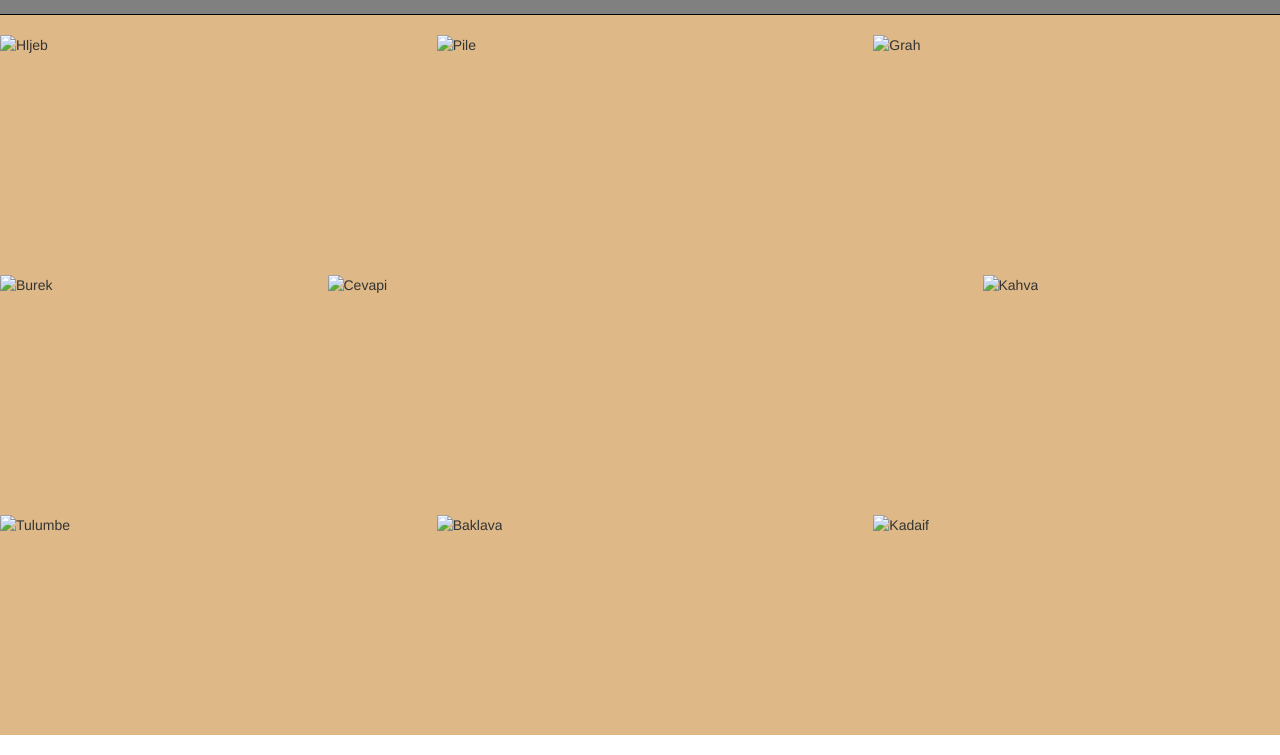
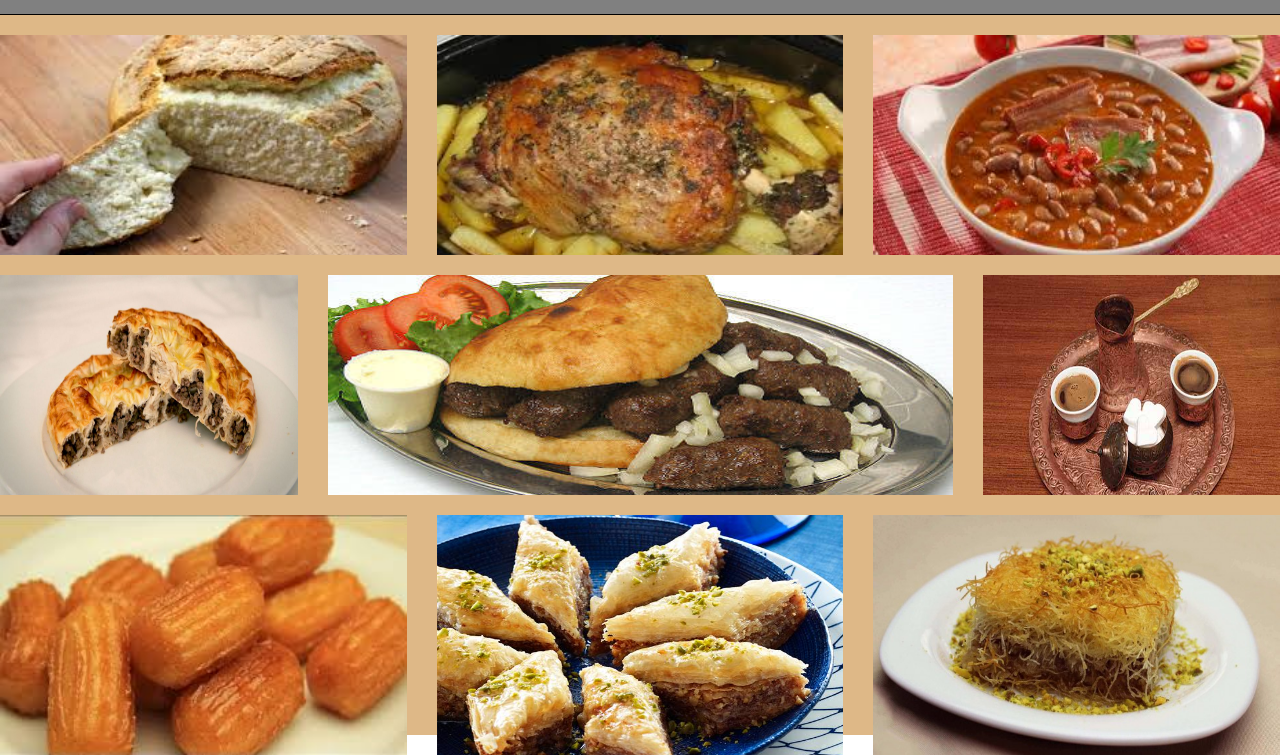
Before and after one commit to Dzenyy/Projects, a plain HTML site: page gallery.html in a window 1280 px wide. Shown: the part 45-800 px from the top of the page. Drawn offline with nearby package versions, Linux system fonts and the light colour scheme.

Commit message:
modified gallery

```diff
--- a/gallery.html
+++ b/gallery.html
@@ -23,37 +23,37 @@
 
     <div class="row">
 	    <div class="mainOne col-sm-4 col-xs-4">
-	       <img class="image" src=".\images\img1.jpg" alt="Hljeb">
+	       <img class="image" src=".\photos\img1.jpg" alt="Hljeb">
 	    </div>
 	    <div class="mainOne col-sm-4 col-xs-4">
-	       <img class="image" src=".\images\img2.jpg" alt="Pile">
+	       <img class="image" src=".\photos\img2.jpg" alt="Pile">
 	     </div>
 	    <div class="mainOne col-sm-4 col-xs-4">
-	       <img class="image" src=".\images\img3.jpg" alt="Grah">
+	       <img class="image" src=".\photos\img3.jpg" alt="Grah">
         </div>
     </div>
 
     <div class="row">
         <div class="mainTwo col-sm-3 col-xs-3">
-           <img class="image" src=".\images\img4.jpg" alt="Burek">
+           <img class="image" src=".\photos\img4.jpg" alt="Burek">
         </div>
         <div class="mainTwo col-sm-6 col-xs-6">
-           <img class="image" src=".\images\img5.jpg" alt="Cevapi">
+           <img class="image" src=".\photos\img5.jpg" alt="Cevapi">
         </div>
         <div class="mainTwo col-sm-3 col-xs-3">
-           <img class="image" src=".\images\img6.jpg" alt="Kahva">
+           <img class="image" src=".\photos\img6.jpg" alt="Kahva">
         </div>
     </div>
 
     <div class="row">
         <div class="mainThree col-sm-4 col-sm-4">
-           <img class="image" src=".\images\img7.jpg" alt="Tulumbe">
+           <img class="image" src=".\photos\img7.jpg" alt="Tulumbe">
         </div>
         <div class="mainThree col-sm-4 col-sm-4">
-           <img class="image" src=".\images\img8.png" alt="Baklava">
+           <img class="image" src=".\photos\img8.png" alt="Baklava">
         </div>
         <div class="mainThree col-sm-4 col-xs-4">
-            <img class="image" src=".\images\img9.jpg" alt ="Kadaif">
+            <img class="image" src=".\photos\img9.jpg" alt ="Kadaif">
         </div>
     </div>
 </div>
```
